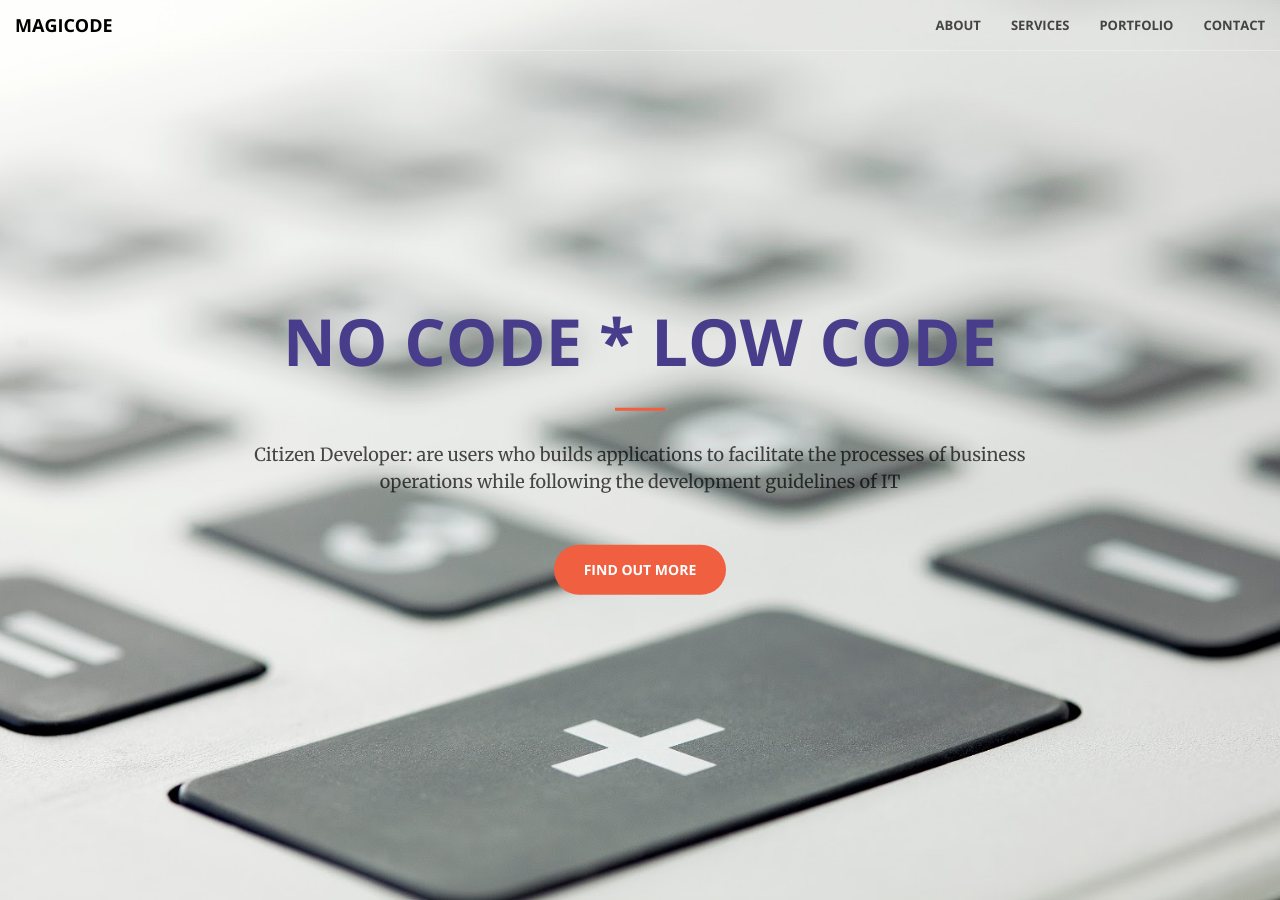
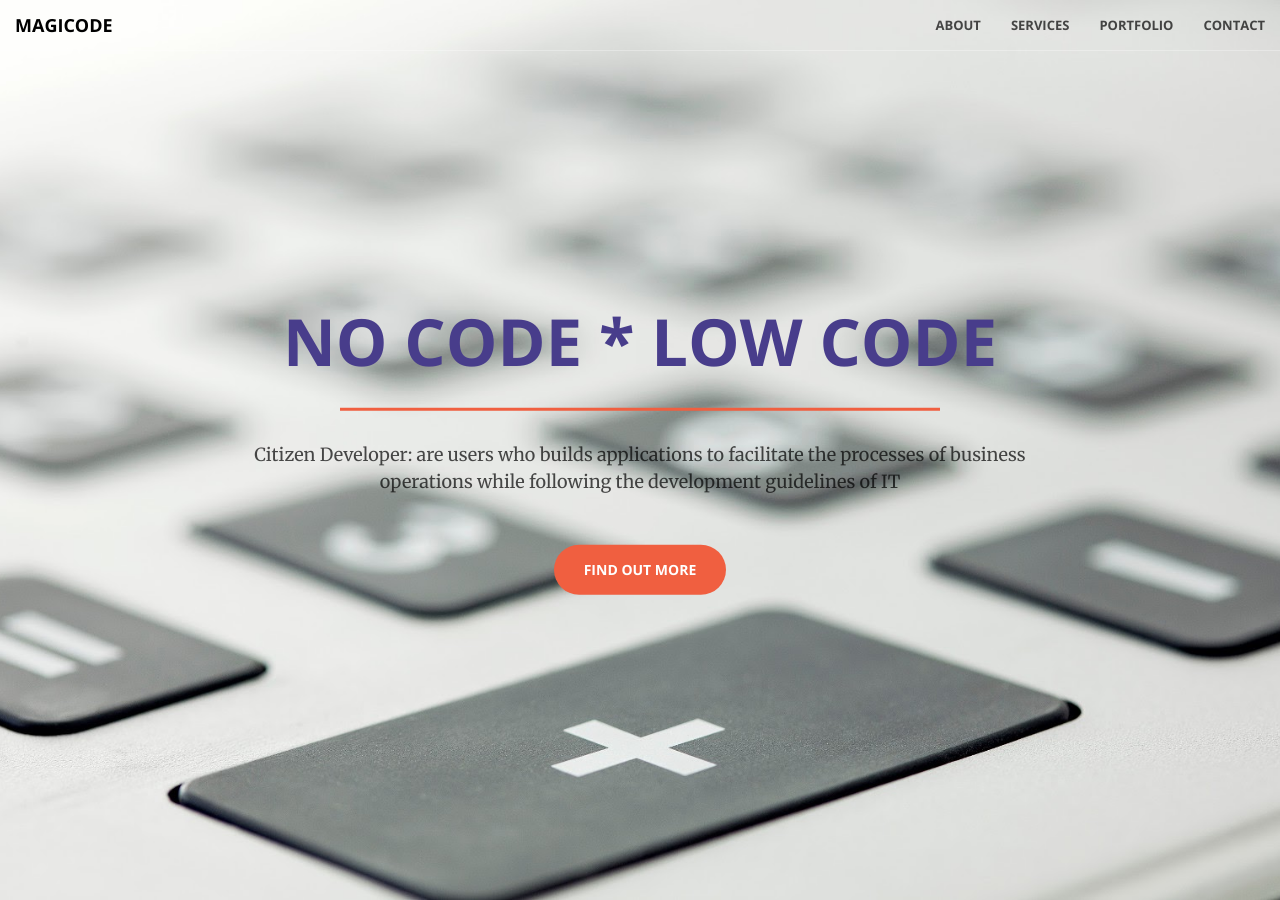
Before and after one commit to ajem70/magicode_site, a Jekyll site: the page built from index.html, in a window 1280 px wide and 900 px high. Built offline with Jekyll 4.4.1, drawn with Linux system fonts in a browser that asks for light colours.

Commit message:
Update _base.scss

```diff
--- a/_sass/_base.scss
+++ b/_sass/_base.scss
@@ -11,7 +11,7 @@ body {
 hr {
     border-color: $theme-primary;
     border-width: 3px;
-    max-width: 50px;
+    max-width: 600px;
 }
 
 hr.light {
```
